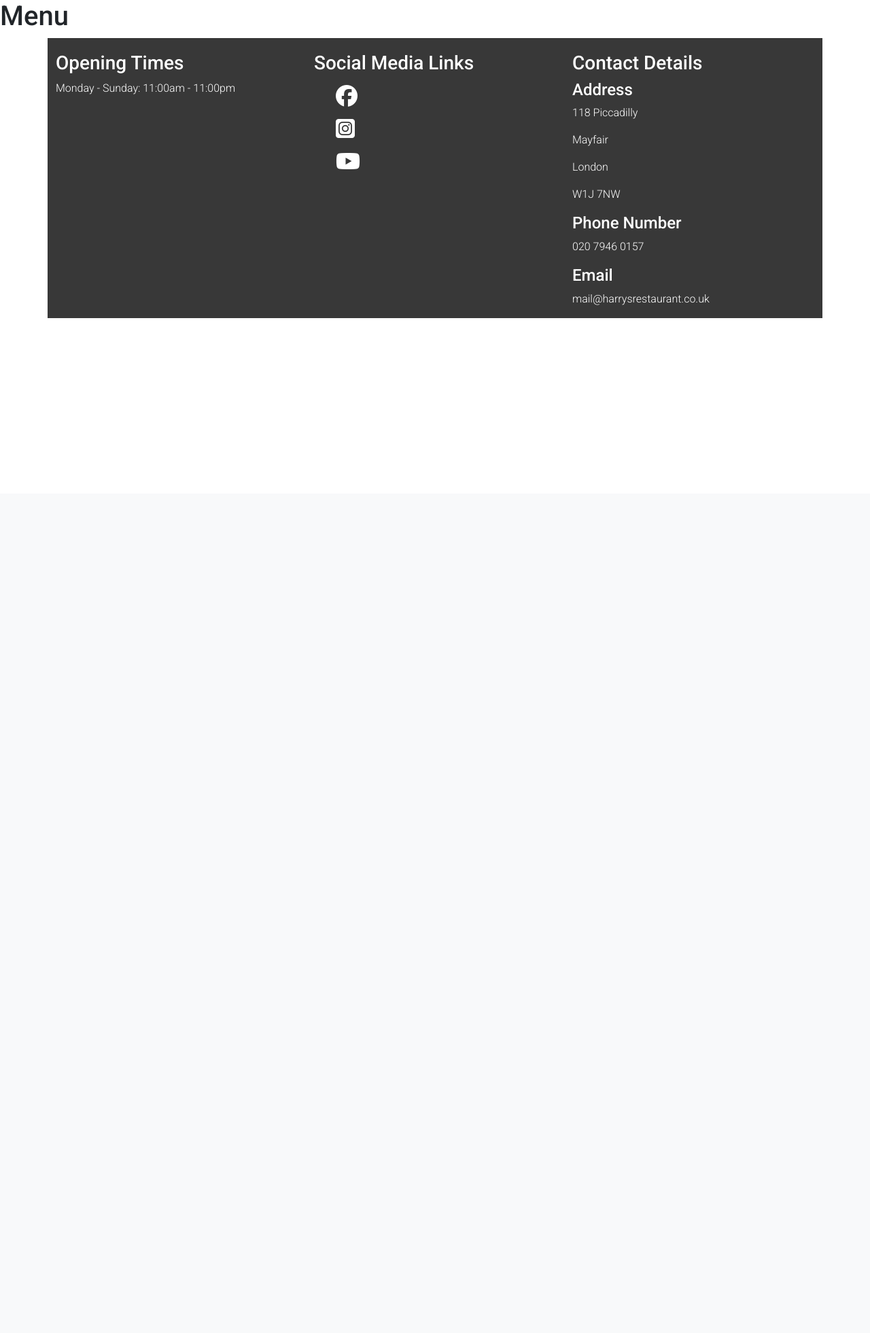
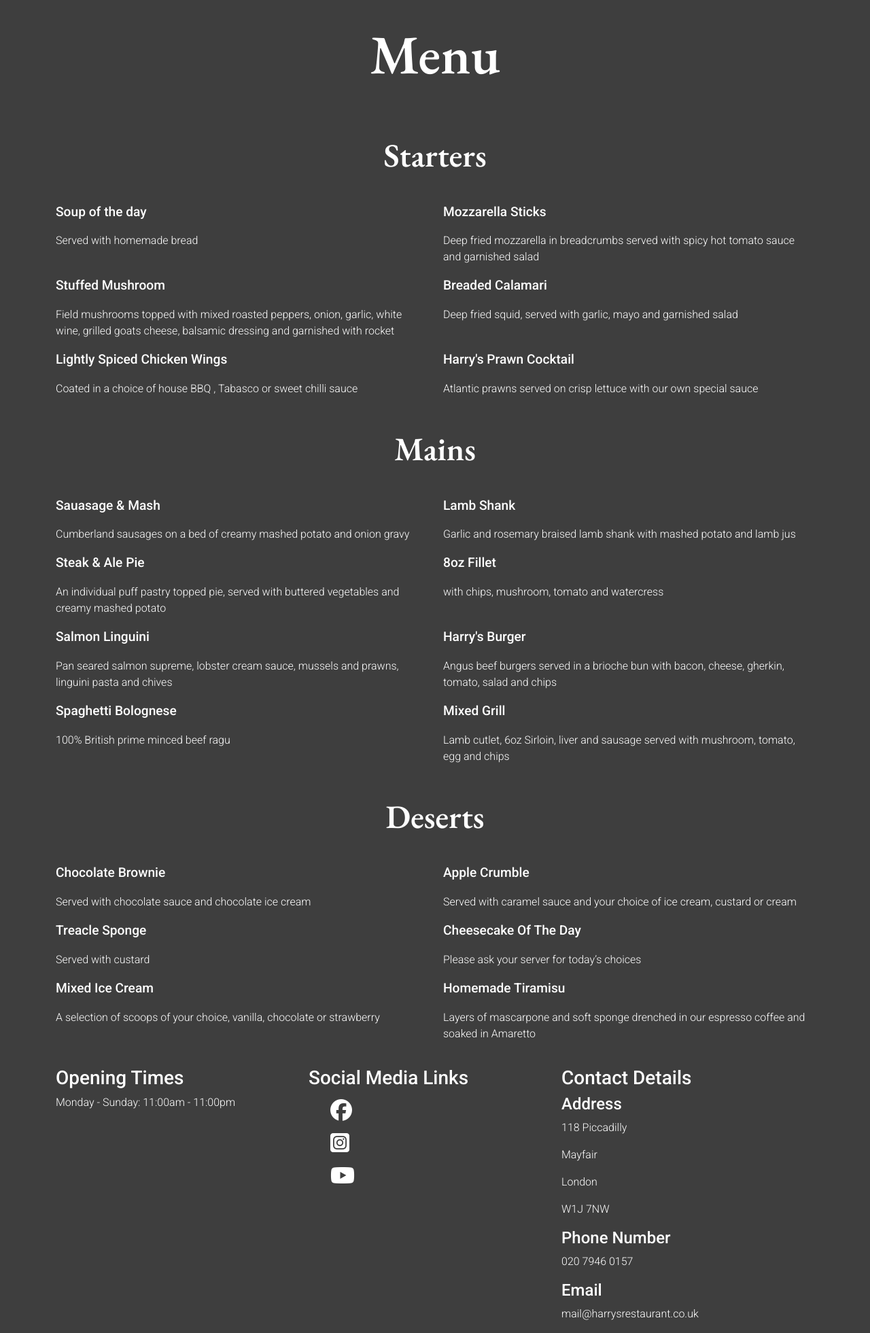
Before and after one commit to hpearson98/harrys-restaurant, a Django app: page /menu in a window 1280 px wide. Shown: the part 74-2035 px from the top of the page at 68% size. Before the commit the page ends 800 px from the top, so only its background shows below. Run offline with Django 3.2, Linux system fonts and the light colour scheme; some libraries are stand-ins or nearby versions.

Commit message:
Created the html and custom css for the menu.html template

```diff
--- a/static/css/style.css
+++ b/static/css/style.css
@@ -3,13 +3,8 @@
 body {
     font-family: 'Roboto', sans-serif;
     font-weight: 300;
-}
-
-footer{
+    background-color: #3e3e3e;
     color: #ffffff;
-    background-color: #383838;
-    padding-top: 20px;
-    width: 100%;
 }
 
 .logo {
@@ -18,18 +13,28 @@ footer{
     font-size: 2rem;
 }
 
+.center {
+    text-align: center;
+}
+
+/*----- Footer CSS -----*/
+
+footer{
+    padding-top: 20px;
+}
+
 .social-media-links li {
     list-style: none;
 }
 
 .social-media-links a{
     text-decoration: none;
+    font-size: 2rem;
     color: #ffffff;
-    font-size: 2rem;
 }
 
 .social-media-links a:hover {
-    color: #e6930e
+    color: #fec300
 }
 
 /*----- Form CSS -----*/
@@ -48,3 +53,24 @@ form {
     text-align: center;
     margin-top: 20px;
 }
+
+/*----- Menu CSS -----*/
+
+.dish-category {
+    font-family: 'EB Garamond', serif;
+    padding-top: 2rem;
+    padding-bottom: 2rem;
+    font-size:3rem;
+}
+
+.dish-title {
+    font-weight: 500;
+    font-size: 1.2rem;
+}
+
+.menu-title {
+    font-family: 'EB Garamond', serif;
+    padding-top: 2rem;
+    padding-bottom: 2rem;
+    font-size: 5rem;
+}
--- a/templates/account/login.html
+++ b/templates/account/login.html
@@ -6,7 +6,7 @@
 {% block head_title %}{% trans "Sign In" %}{% endblock %}
 
 {% block content %}
-
+<div class="center">
   <h1>{% trans "Sign In" %}</h1>
 
 
@@ -22,5 +22,6 @@
     <a class="button secondaryAction" href="{% url 'account_reset_password' %}">{% trans "Forgot Password?" %}</a>
     <button class="primaryAction" type="submit">{% trans "Sign In" %}</button>
   </form>
+</div>
 
 {% endblock %}
--- a/templates/account/logout.html
+++ b/templates/account/logout.html
@@ -5,6 +5,7 @@
 {% block head_title %}{% trans "Sign Out" %}{% endblock %}
 
 {% block content %}
+<div class="center">
   <h1>{% trans "Sign Out" %}</h1>
 
   <p>{% trans 'Are you sure you want to sign out?' %}</p>
@@ -16,6 +17,7 @@
     {% endif %}
     <button type="submit">{% trans 'Sign Out' %}</button>
   </form>
+</div>
 
 
 {% endblock %}
--- a/templates/account/signup.html
+++ b/templates/account/signup.html
@@ -5,17 +5,18 @@
 {% block head_title %}{% trans "Signup" %}{% endblock %}
 
 {% block content %}
+<div class="center">
   <h1>{% trans "Sign Up" %}</h1>
 
   <p>{% blocktrans %}Already have an account? Then please <a href="{{ login_url }}">sign in</a>.{% endblocktrans %}</p>
-
   <form class="signup" id="signup_form" method="post" action="{% url 'account_signup' %}">
     {% csrf_token %}
     {{ form.as_p }}
     {% if redirect_field_value %}
-  <input type="hidden" name="{{ redirect_field_name }}" value="{{ redirect_field_value }}" />
+    <input type="hidden" name="{{ redirect_field_name }}" value="{{ redirect_field_value }}"/>
     {% endif %}
     <button type="submit">{% trans "Sign Up" %} &raquo;</button>
   </form>
+</div>
 
 {% endblock %}
--- a/templates/base.html
+++ b/templates/base.html
@@ -50,7 +50,7 @@
     <!-- Content Goes here -->
     {% endblock content %}
     <footer class="container">
-      <div class="row">
+      <div class="row g-0">
         <div class="col-md-4">
           <h3>Opening Times</h3>
           <p>Monday - Sunday: 11:00am - 11:00pm</p>
--- a/templates/menu.html
+++ b/templates/menu.html
@@ -1,5 +1,120 @@
 {% extends "base.html" %}
 
 {% block content %}
-<h1>Menu</h1>
+<div class="container">
+    <h1 class="menu-title center">Menu</h1>
+    <h3 class="dish-category center">Starters</h3>
+    <div class="row">
+        <div class="col-md-6">
+            <p class="dish-title">Soup of the day</p>
+            <p>Served with homemade bread</p>
+        </div>
+        <div class="col-md-6">
+            <p class="dish-title">Mozzarella Sticks</p>
+            <p>Deep fried mozzarella in breadcrumbs served with spicy
+                hot tomato sauce and garnished salad</p>
+        </div>
+    </div>
+    <div class="row">
+        <div class="col-md-6">
+            <p class="dish-title">Stuffed Mushroom</p>
+            <p>Field mushrooms topped with mixed roasted peppers, onion, garlic, white wine,
+                grilled goats cheese, balsamic dressing and garnished with rocket</p>
+        </div>
+        <div class="col-md-6">
+            <p class="dish-title">Breaded Calamari</p>
+            <p>Deep fried squid, served with garlic, mayo and garnished salad</p>
+        </div>
+    </div>
+    <div class="row">
+        <div class="col-md-6">
+            <p class="dish-title">Lightly Spiced Chicken Wings</p>
+            <p>Coated in a choice of house BBQ , Tabasco or sweet chilli sauce</p>
+        </div>
+        <div class="col-md-6">
+            <p class="dish-title">Harry's Prawn Cocktail</p>
+            <p>Atlantic prawns served on crisp lettuce with our own special sauce</p>
+        </div>
+    </div>
+
+    <h3 class="dish-category center">Mains</h3>
+
+    <div class="row">
+        <div class="col-md-6">
+            <p class="dish-title">Sauasage & Mash</p>
+            <p>Cumberland sausages on a bed of creamy mashed potato and onion gravy</p>
+        </div>
+        <div class="col-md-6">
+            <p class="dish-title">Lamb Shank</p>
+            <p>Garlic and rosemary braised lamb shank with mashed potato and lamb jus</p>
+        </div>
+    </div>
+    <div class="row">
+        <div class="col-md-6">
+            <p class="dish-title">Steak & Ale Pie</p>
+            <p>An individual puff pastry topped pie, served with buttered
+                vegetables and creamy mashed potato</p>
+        </div>
+        <div class="col-md-6">
+            <p class="dish-title">8oz Fillet</p>
+            <p>with chips, mushroom, tomato and watercress</p>
+        </div>
+    </div>
+    <div class="row">
+        <div class="col-md-6">
+            <p class="dish-title">Salmon Linguini</p>
+            <p>Pan seared salmon supreme, lobster cream sauce, mussels and prawns,
+                linguini pasta and chives</p>
+        </div>
+        <div class="col-md-6">
+            <p class="dish-title">Harry's Burger</p>
+            <p>Angus beef burgers served in a brioche bun with bacon,
+                cheese, gherkin, tomato, salad and chips</p>
+        </div>
+    </div>
+    <div class="row">
+        <div class="col-md-6">
+            <p class="dish-title">Spaghetti Bolognese</p>
+            <p>100% British prime minced beef ragu</p>
+        </div>
+        <div class="col-md-6">
+            <p class="dish-title">Mixed Grill</p>
+            <p>Lamb cutlet, 6oz Sirloin, liver and sausage served with mushroom,
+                tomato, egg and chips</p>
+        </div>
+    </div>
+
+    <h3 class="dish-category center">Deserts</h3>
+
+    <div class="row">
+        <div class="col-md-6">
+            <p class="dish-title">Chocolate Brownie</p>
+            <p>Served with chocolate sauce and chocolate ice cream</p>
+        </div>
+        <div class="col-md-6">
+            <p class="dish-title">Apple Crumble</p>
+            <p>Served with caramel sauce and your choice of ice cream, custard or cream</p>
+        </div>
+    </div>
+    <div class="row">
+        <div class="col-md-6">
+            <p class="dish-title">Treacle Sponge</p>
+            <p>Served with custard</p>
+        </div>
+        <div class="col-md-6">
+            <p class="dish-title">Cheesecake Of The Day</p>
+            <p>Please ask your server for today’s choices</p>
+        </div>
+    </div>
+    <div class="row">
+        <div class="col-md-6">
+            <p class="dish-title">Mixed Ice Cream</p>
+            <p>A selection of scoops of your choice, vanilla, chocolate or strawberry</p>
+        </div>
+        <div class="col-md-6">
+            <p class="dish-title">Homemade Tiramisu</p>
+            <p>Layers of mascarpone and soft sponge drenched in our espresso coffee and soaked in Amaretto</p>
+        </div>
+    </div>
+</div>
 {% endblock %}
```
Lines whose indentation alone changed are shown as unchanged.
